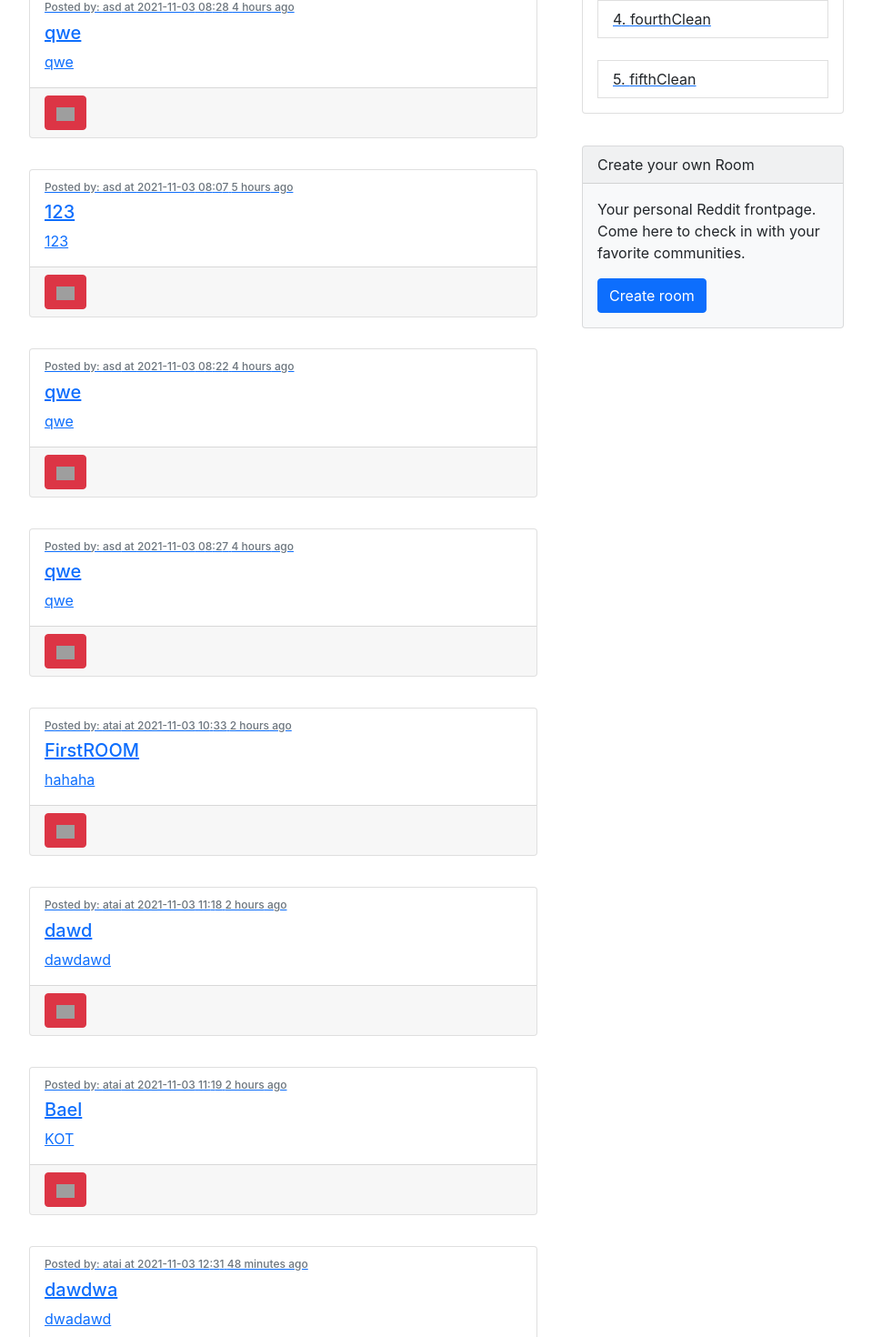
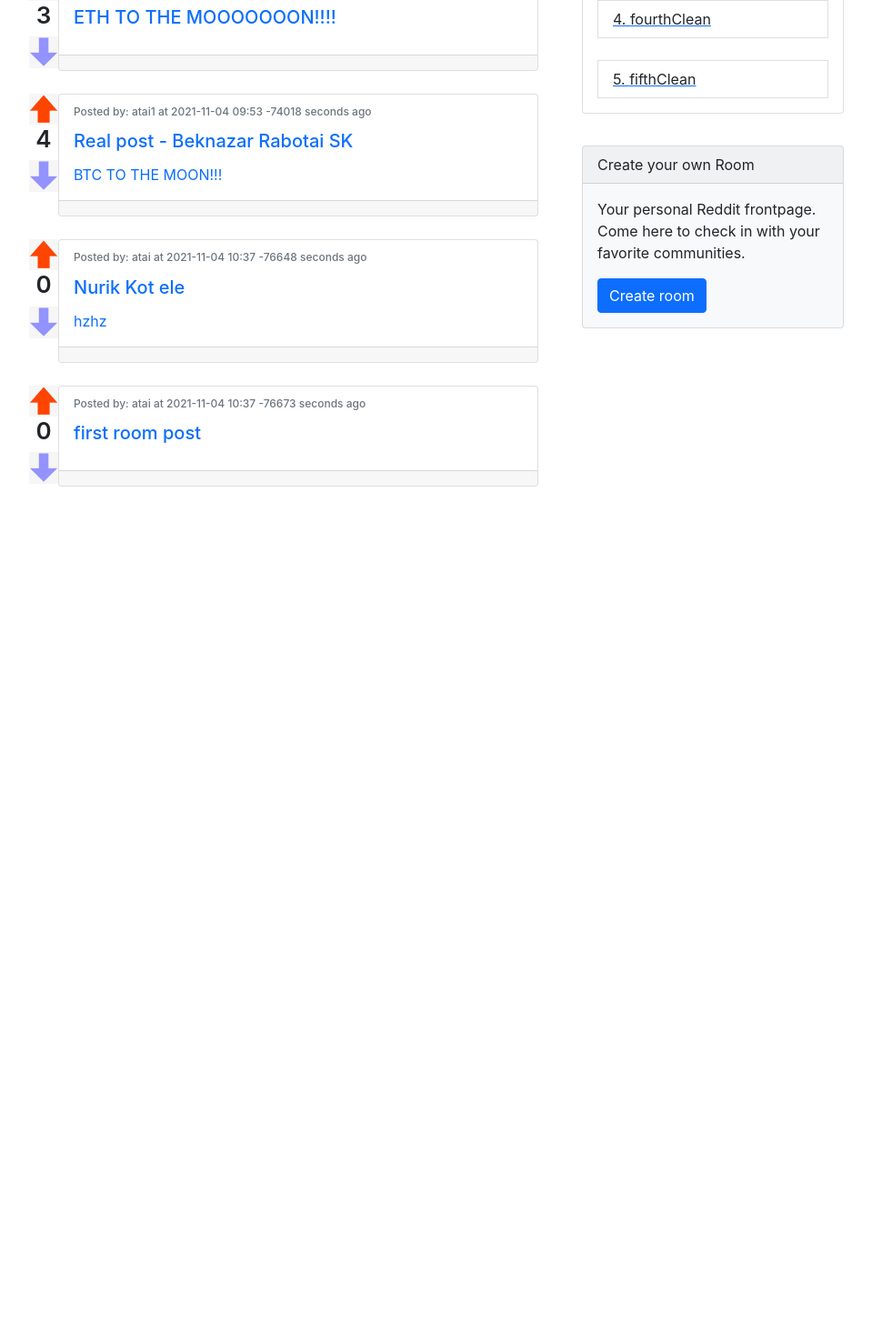
Before and after one commit to badjo11/reddit, a React (Create React App) app: page / in a window 1280 px wide. Shown: the part 380-1850 px from the top of the page at 91% size, without its empty margins (160-1119 px from the left). After the commit the page ends 915 px from the top, so only its background shows below. Built offline with nearby package versions, Linux system fonts and the light colour scheme; data requests are answered from the project's data file; grey boxes are pictures that could not be loaded.

Commit message:
fix an issue and updated post view design

```diff
--- a/db.json
+++ b/db.json
@@ -15,10 +15,12 @@
       "username": "atai1",
       "password": "atai",
       "rooms": [
-        1
+        1,
+        2
       ],
       "roomTitles": [
-        "firstClean"
+        "firstClean",
+        "secondClean"
       ],
       "id": 2
     }
@@ -39,7 +41,7 @@
       "category": "storts",
       "about": "dwad",
       "avaURl": "dwad",
-      "memberCount": 0,
+      "memberCount": 1,
       "owner": "atai213",
       "CreatedAt": "2021-10-29T11:59:10.667Z",
       "id": 2
@@ -87,85 +89,54 @@
   ],
   "posts": [
     {
-      "postName": "123",
-      "postText": "123",
+      "postName": "Real post - Beknazar Rabotai SK",
+      "postText": "BTC TO THE MOON!!!",
       "roomtitle": "firstClean",
-      "owner": "asd",
-      "CreatedAt": "2021-11-03T08:07:34.790Z",
-      "CreatedAtMs": 1635926854790,
-      "id": 9
+      "owner": "atai1",
+      "CreatedAt": "2021-11-04T09:53:11.593Z",
+      "CreatedAtMs": 1636019591593,
+      "likesWeight": 4,
+      "id": 18
     },
     {
-      "postName": "qwe",
-      "postText": "qwe",
-      "roomtitle": "firstClean",
-      "owner": "asd",
-      "CreatedAt": "2021-11-03T08:22:20.792Z",
-      "CreatedAtMs": 1635927740793,
-      "id": 10
+      "postName": "ETH TO THE MOOOOOOON!!!!",
+      "postText": "",
+      "roomtitle": "secondClean",
+      "owner": "atai1",
+      "CreatedAt": "2021-11-04T09:55:05.452Z",
+      "CreatedAtMs": 1636019705452,
+      "likesWeight": 3,
+      "id": 19
     },
     {
-      "postName": "qwe",
-      "postText": "qwe",
+      "postName": "Nurik Kot ele",
+      "postText": "hzhz",
       "roomtitle": "firstClean",
-      "owner": "asd",
-      "CreatedAt": "2021-11-03T08:27:20.032Z",
-      "CreatedAtMs": 1635928040033,
-      "id": 11
+      "owner": "atai",
+      "CreatedAt": "2021-11-04T10:37:01.515Z",
+      "CreatedAtMs": 1636022221515,
+      "likesWeight": 0,
+      "id": 20
     },
     {
-      "postName": "qwe",
-      "postText": "qwe",
-      "roomtitle": "secondClean",
-      "owner": "asd",
-      "CreatedAt": "2021-11-03T08:28:26.353Z",
-      "CreatedAtMs": 1635928106353,
-      "id": 12
+      "postName": "first room post",
+      "postText": "",
+      "roomtitle": "firstClean",
+      "owner": "atai",
+      "CreatedAt": "2021-11-04T10:37:26.349Z",
+      "CreatedAtMs": 1636022246349,
+      "likesWeight": 0,
+      "id": 21
     },
     {
       "postName": "SecondROOM",
-      "postText": "dad",
+      "postText": "post",
       "roomtitle": "secondClean",
       "owner": "atai",
-      "CreatedAt": "2021-11-03T10:33:03.399Z",
-      "CreatedAtMs": 1635935583399,
-      "id": 13
-    },
-    {
-      "postName": "FirstROOM",
-      "postText": "hahaha",
-      "roomtitle": "firstClean",
-      "owner": "atai",
-      "CreatedAt": "2021-11-03T10:33:18.022Z",
-      "CreatedAtMs": 1635935598022,
-      "id": 14
-    },
-    {
-      "postName": "dawd",
-      "postText": "dawdawd",
-      "roomtitle": "firstClean",
-      "owner": "atai",
-      "CreatedAt": "2021-11-03T11:18:32.901Z",
-      "CreatedAtMs": 1635938312901,
-      "id": 15
-    },
-    {
-      "postName": "Bael",
-      "postText": "KOT",
-      "roomtitle": "firstClean",
-      "owner": "atai",
-      "CreatedAt": "2021-11-03T11:19:28.764Z",
-      "CreatedAtMs": 1635938368764,
-      "id": 16
-    },
-    {
-      "postName": "dawdwa",
-      "postText": "dwadawd",
-      "roomtitle": "firstClean",
-      "owner": "atai",
-      "CreatedAt": "2021-11-03T12:31:25.237Z",
-      "CreatedAtMs": 1635942685238,
-      "id": 17
+      "CreatedAt": "2021-11-04T10:37:38.311Z",
+      "CreatedAtMs": 1636022258311,
+      "likesWeight": 0,
+      "id": 22
     }
   ],
   "comments": [
--- a/src/components/general/Post.jsx
+++ b/src/components/general/Post.jsx
@@ -1,5 +1,7 @@
 import React, { useEffect, useState } from "react";
-import { Card, Button } from "react-bootstrap";
+import { Card } from "react-bootstrap";
+import upvote from "../../images/upvote.png";
+import downvote from "../../images/downvote.png";
 
 function timeSince(date) {
   let seconds = Math.floor((new Date() - date) / 1000);
@@ -33,10 +35,31 @@ const Post = ({ item, roomtitle }) => {
     setTimeLeft(timeSince(item.CreatedAtMs));
   }, []);
 
+  console.log(item);
+
+  function handleUpVote(e) {
+    e.preventDefault();
+  }
+
+  function handleDownVote(e) {
+    e.preventDefault();
+  }
+
   return (
+    <div className="postCard">
+      <div className="likedislike">
+        <a href="" onClick={(e) => handleUpVote(e)}>
+          <img alt="fuckoff" className="upvoteIMG" src={upvote}></img>
+        </a>
+        <h3 className="VoteWeightNum">{item.likesWeight}</h3>
+        <a href="" onClick={(e) => handleDownVote(e)}>
+          <img alt="fuckoff" className="downvoteIMG" src={downvote}></img>
+        </a>
+      </div>
       <Card.Link
+        className="mainPostCard"
         key={item.id + "card"}
-      href={"/r/" + roomtitle + "/comments/" + item.id}
+        href={"/r/" + item.roomtitle + "/comments/" + item.id}
       >
         <Card key={item.id} style={{ width: "95%", marginTop: "10px" }}>
           <Card.Body>
@@ -51,20 +74,15 @@ const Post = ({ item, roomtitle }) => {
               {item.CreatedAt[14]}
               {item.CreatedAt[15]} {timeLeft} ago
             </Card.Subtitle>
-          <Card.Title>{item.postName}</Card.Title>
-
+            <Card.Title style={{ paddingTop: "5px", paddingBottom: "5px" }}>
+              {item.postName}
+            </Card.Title>
             <Card.Text>{item.postText}</Card.Text>
           </Card.Body>
-        <Card.Footer>
-          <Button variant="danger">
-            <img
-              width="20px"
-              src="https://cdn-icons-png.flaticon.com/512/1077/1077035.png"
-            />
-          </Button>
-        </Card.Footer>
+          <Card.Footer></Card.Footer>
         </Card>
       </Card.Link>
+    </div>
   );
 };
 
--- a/src/components/general/general.css
+++ b/src/components/general/general.css
@@ -30,3 +30,35 @@
 .toproomlistsidebar {
   margin-bottom: 35px;
 }
+
+.upvoteIMG {
+  width: 32px;
+  height: auto;
+}
+
+.downvoteIMG {
+  width: 32px;
+  height: auto;
+}
+
+.postCard {
+  display: flex;
+  width: 100%;
+  margin-top: 15px;
+}
+
+.mainPostCard {
+  width: 100%;
+  text-decoration: none;
+}
+
+.likedislike {
+  margin-top: 10px;
+  height: 95%;
+}
+
+.VoteWeightNum {
+  text-align: center;
+  font-size: 26px;
+  font-weight: 600;
+}
--- a/src/contexts/PostsContext.js
+++ b/src/contexts/PostsContext.js
@@ -20,8 +20,9 @@ const reducer = (state = INIT_STATE, action) => {
       };
     case "SPECIFIC_POST":
       return {
-        ...state, specificPost: action.payload
-      }
+        ...state,
+        specificPost: action.payload,
+      };
     default:
       return state;
   }
@@ -35,6 +36,7 @@ const PostsContextProvider = (props) => {
     post["owner"] = user.username;
     post["CreatedAt"] = createdAt;
     post["CreatedAtMs"] = timeMls;
+    post["likesWeight"] = 0;
     try {
       await axios.post(APIposts, post);
       getPostsByRoom(roomtitle);
@@ -42,17 +44,19 @@ const PostsContextProvider = (props) => {
       console.log(e);
     }
   };
+
   const getSpecificPost = async (id) => {
     try {
-      let res = await axios(APIposts + id)
+      let res = await axios(APIposts + id);
       dispatch({
         type: "SPECIFIC_POST",
         payload: res.data,
-      })
+      });
     } catch (e) {
-      console.log(e)
+      console.log(e);
     }
-  }
+  };
+
   const getPostsForMainUserFeed = async (titles) => {
     titles.forEach(async (title) => {
       try {
@@ -62,7 +66,7 @@ const PostsContextProvider = (props) => {
           type: "MAIN_FEED_POSTS",
           payload: result.data,
         });
-      } catch (e) { }
+      } catch (e) {}
     });
   };
 
@@ -75,6 +79,22 @@ const PostsContextProvider = (props) => {
         type: "ROOM_POSTS",
         payload: result.data,
       });
+    } catch (e) {
+      console.log(e);
+    }
+  };
+
+  const upVoteAPost = async (postId, weight) => {
+    try {
+      let res = await axios.patch(APIposts + postId, { likesWeight: weight });
+    } catch (e) {
+      console.log(e);
+    }
+  };
+
+  const downVoteAPost = async (postId, weight) => {
+    try {
+      let res = await axios.patch(APIposts + postId, { likesWeight: weight });
     } catch (e) {
       console.log(e);
     }
```
Also changed, not shown: src/images/downvote.png (added), src/images/upvote.png (added). Lines whose indentation alone changed are shown as unchanged.
